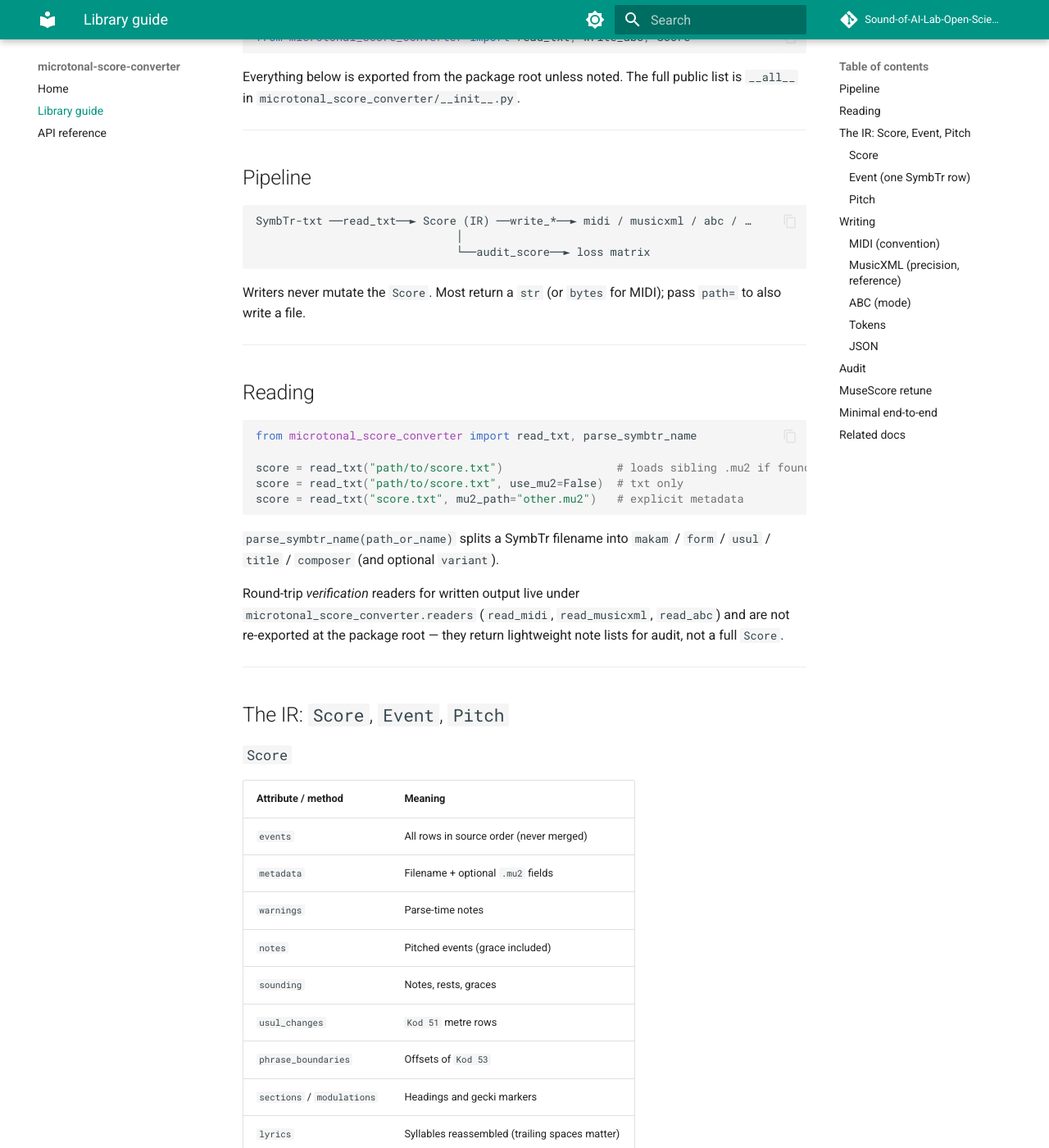
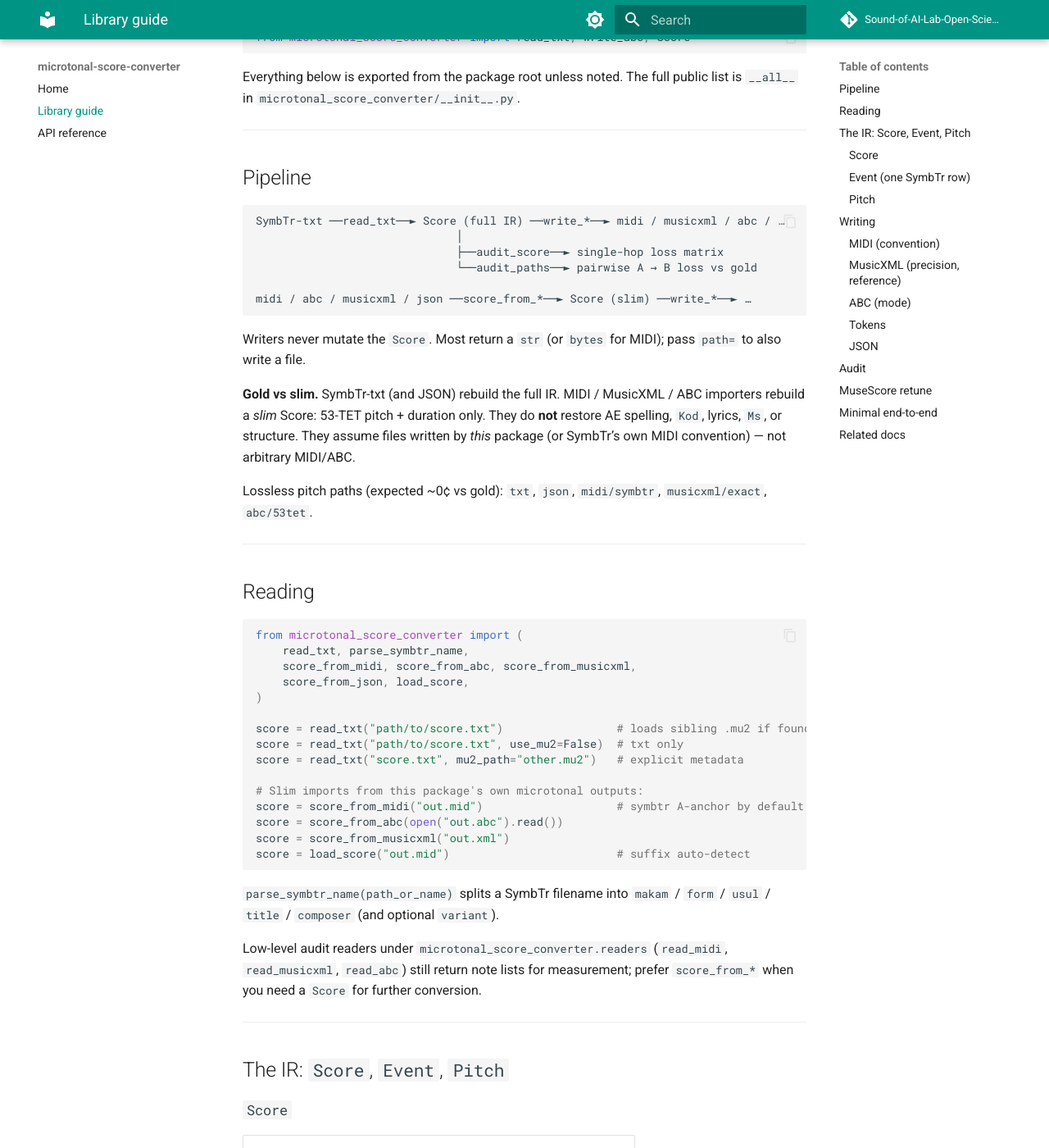
Before and after one commit to Sound-of-AI-Lab-Open-Science/microtonal-score-converter, an MkDocs documentation site: the page built from docs/library.md, in a window 1280 px wide and 1400 px high, scrolled down 338 px. Shown: the whole window at 82% size. Built offline with MkDocs 1.6.1 and Material for MkDocs 9.7.7, drawn with Linux system fonts in a browser that asks for light colours; comment, search, counter and statistics services are not loaded; some of the changed text lies outside the part shown.

Commit message:
Document any-to-any conversion and the pairwise loss matrix.
Describe the slim IR limits, score_from_* helpers, and audit --paths in
the README and MkDocs library guide.

````diff
--- a/docs/library.md
+++ b/docs/library.md
@@ -23,33 +23,55 @@ public list is `__all__` in `microtonal_score_converter/__init__.py`.
 ## Pipeline
 
 ```
-SymbTr-txt ──read_txt──► Score (IR) ──write_*──► midi / musicxml / abc / …
+SymbTr-txt ──read_txt──► Score (full IR) ──write_*──► midi / musicxml / abc / …
                               │
-                              └──audit_score──► loss matrix
+                              ├──audit_score──► single-hop loss matrix
+                              └──audit_paths──► pairwise A → B loss vs gold
+
+midi / abc / musicxml / json ──score_from_*──► Score (slim) ──write_*──► …
 ```
 
 Writers never mutate the `Score`. Most return a `str` (or `bytes` for MIDI);
 pass `path=` to also write a file.
+
+**Gold vs slim.** SymbTr-txt (and JSON) rebuild the full IR. MIDI / MusicXML /
+ABC importers rebuild a *slim* Score: 53-TET pitch + duration only. They do
+**not** restore AE spelling, `Kod`, lyrics, `Ms`, or structure. They assume
+files written by *this* package (or SymbTr’s own MIDI convention) — not
+arbitrary MIDI/ABC.
+
+Lossless pitch paths (expected ~0¢ vs gold): `txt`, `json`, `midi/symbtr`,
+`musicxml/exact`, `abc/53tet`.
 
 ---
 
 ## Reading
 
 ```python
-from microtonal_score_converter import read_txt, parse_symbtr_name
+from microtonal_score_converter import (
+    read_txt, parse_symbtr_name,
+    score_from_midi, score_from_abc, score_from_musicxml,
+    score_from_json, load_score,
+)
 
 score = read_txt("path/to/score.txt")                 # loads sibling .mu2 if found
 score = read_txt("path/to/score.txt", use_mu2=False)  # txt only
 score = read_txt("score.txt", mu2_path="other.mu2")   # explicit metadata
+
+# Slim imports from this package's own microtonal outputs:
+score = score_from_midi("out.mid")                    # symbtr A-anchor by default
+score = score_from_abc(open("out.abc").read())
+score = score_from_musicxml("out.xml")
+score = load_score("out.mid")                         # suffix auto-detect
 ```
 
 `parse_symbtr_name(path_or_name)` splits a SymbTr filename into
 `makam` / `form` / `usul` / `title` / `composer` (and optional `variant`).
 
-Round-trip *verification* readers for written output live under
-`microtonal_score_converter.readers` (`read_midi`, `read_musicxml`, `read_abc`)
-and are not re-exported at the package root — they return lightweight note
-lists for audit, not a full `Score`.
+Low-level audit readers under `microtonal_score_converter.readers`
+(`read_midi`, `read_musicxml`, `read_abc`) still return note lists for
+measurement; prefer `score_from_*` when you need a `Score` for further
+conversion.
 
 ---
 
@@ -194,19 +216,34 @@ Reload with `microtonal_score_converter.writers.jsonio.read_json` /
 ## Audit
 
 ```python
-from microtonal_score_converter import audit_score, format_report
+from microtonal_score_converter import (
+    audit_score, format_report, audit_paths, format_path_report,
+)
 
 reports = audit_score(score)          # write → read → compare per config
 print(format_report(reports))
 for r in reports:
-    if r.format == "abc" and r.variant == "53tet":
-        print(r.pitch_ok, r.mean_cents, r.lost)
+    if r.fmt == "abc" and r.variant == "53tet":
+        print(r.pitch_exact_fraction, r.pitch_cents_mean)
+
+# Pairwise: gold → write A → slim Score → write B, compare B to gold notes
+paths = audit_paths(score)
+print(format_path_report(paths))
+```
+
+CLI:
+
+```bash
+uv run microtonal-score-converter audit score.txt
+uv run microtonal-score-converter audit score.txt --paths
+uv run microtonal-score-converter convert score.mid --from midi --to abc -o out/
 ```
 
 Pitch/duration columns are **measured** (round-trip). Humdrum rows are
 **declared** (no reader) and marked `(declared)` in the table. Attribute
 retention is probed in the rendered text — formats are not credited for
-content that was not found.
+content that was not found. `audit_paths` measures note pitch against gold
+even when an intermediate drops rests (so MIDI paths stay aligned).
 
 ---
 
````
Also changed, not shown: README.md (+19 -7 lines), docs/api.md (+29 -0 lines), docs/index.md (+8 -2 lines).
